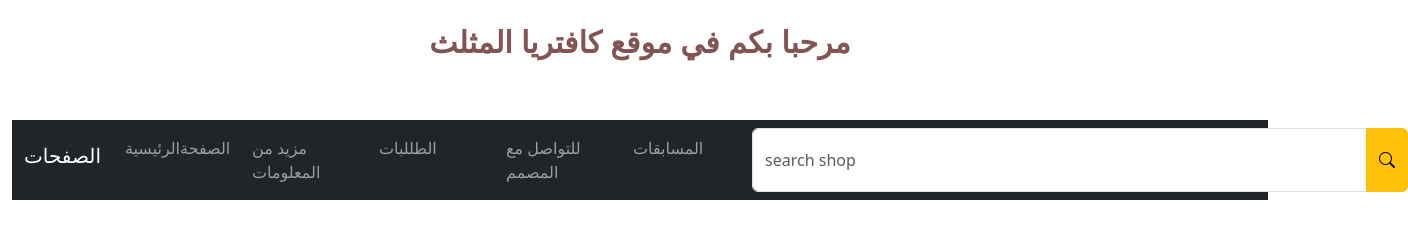
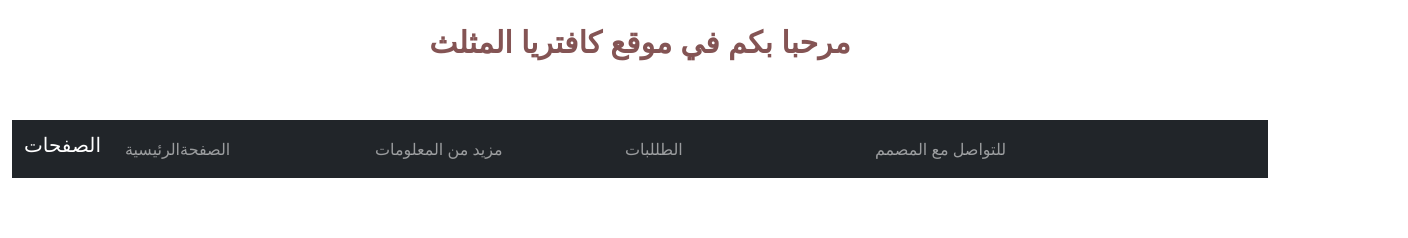
Before and after one commit to kapokey/Almothlathkafteria, a website: page index.html in a window 1280 px wide. Shown: the whole page, 1408 px wide, since content can reach past the window. Drawn offline with nearby package versions, Linux system fonts and the light colour scheme.

Commit message:
Update index.html

```diff
--- a/index.html
+++ b/index.html
@@ -56,11 +56,6 @@
                     <li class="nav-item"><a class="nav-link" href="/Almothlathkafteria/public/mosalath.html" target="framebody">مزيد من المعلومات</a></li>
                     <li class="nav-item"><a class="nav-link" href="/Almothlathkafteria/public/card.html" target="framebody">الطللبات</a></li>
                     <li class="nav-item"><a class="nav-link" href="/Almothlathkafteria/public/contact.html" target="framebody">للتواصل مع المصمم</a></li>
-                    <li class="nav-item"><a class="nav-link" href="">المسابقات</a></li>
-                    <li class="nav-item input-group">
-                        <input type="text" class="form-control" placeholder="search shop">
-                        <button class="btn btn-warning bi bi-search"></button>
-                    </li>
                 </ul>
             </div>
         </div>
```
